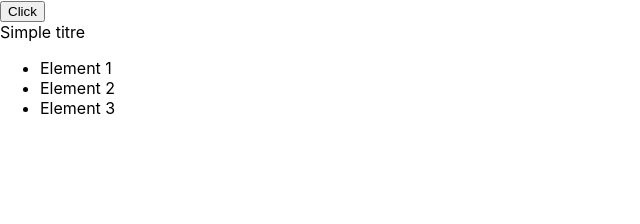
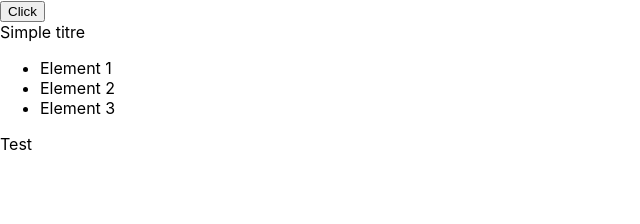
Before and after one commit to pcuisinaud/formation-reactjs, a React (Create React App) app in the folder reactjs/demo/: page / in a window 1280 px wide. Shown: the top 224 px of the page, without its empty margins (0-640 px from the left). Built offline with nearby package versions, Linux system fonts and the light colour scheme.

Commit message:
Test function

```diff
--- a/reactjs/demo/src/MyApp.js
+++ b/reactjs/demo/src/MyApp.js
@@ -1,4 +1,10 @@
 import React from 'react';
+
+function Test() {
+    return (
+        <div>Test</div>
+    )
+}
 
 function MyApp() {
     const title = "Simple titre";
@@ -14,6 +20,7 @@ function MyApp() {
             <button onClick={()=>console.log('ok')}>Click</button>
             <div>{title}</div>
             {list}
+            <Test />
         </div>
     );
 }
```
